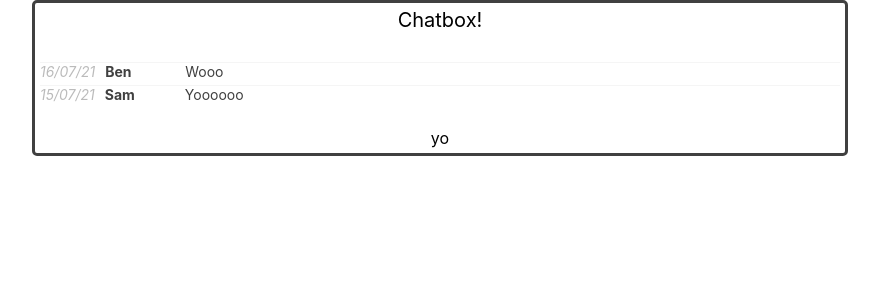
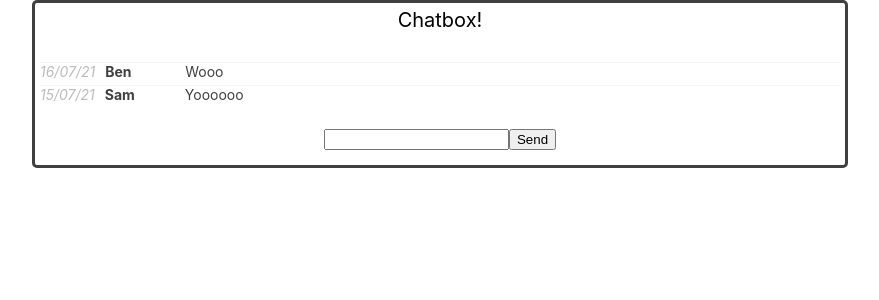
Before and after one commit to BenLeong0/bink_messaging, a React (Create React App) app in the folder app/: page / in a window 1280 px wide. Shown: the top 300 px of the page, without its empty margins (200-1079 px from the left). Built offline with nearby package versions, Linux system fonts and the light colour scheme.

Commit message:
start for message input

```diff
--- a/app/src/components/MessageInput/MessageInput.tsx
+++ b/app/src/components/MessageInput/MessageInput.tsx
@@ -1,4 +1,4 @@
-import React from 'react';
+import React, { useState } from 'react';
 
 import "./MessageInput.css"
 
@@ -7,9 +7,27 @@ export interface MessageInputProps {
 }
 
 const MessageInput: React.FC<MessageInputProps> = () => {
+    const [msgText, setMsgText] = useState<string>('')
+
+    const handleSubmit = (e: React.FormEvent<HTMLFormElement>) => {
+        e.preventDefault();
+
+        // TODO: Post message
+    }
+
     return (
-        <div className="message-input">
-            yo
+        <div className="messageinput-container vertical-separation-small">
+            <input
+                className="messageinput-box"
+                onChange={(e) => setMsgText(e.target.value)}
+                value={msgText}
+            />
+            <button
+                type="submit"
+
+            >
+                Send
+            </button>
         </div>
     );
 }
```
